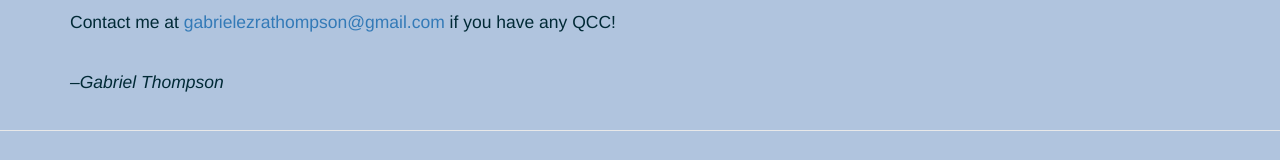
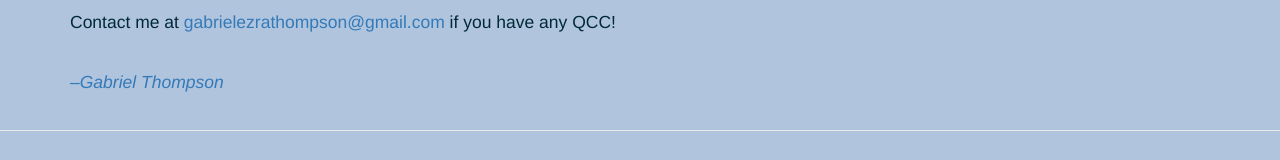
Before and after one commit to sonofthomp/stuycs-archive, a plain HTML site: page index.html in a window 1280 px wide. Shown: the part 603-763 px from the top of the page. Drawn offline with nearby package versions, Linux system fonts and the light colour scheme.

Commit message:
Linking to my website

```diff
--- a/index.html
+++ b/index.html
@@ -84,7 +84,7 @@
   </ul>
   <p> Contact me at <a class="u-email" href="mailto:gabrielezrathompson@gmail.com">gabrielezrathompson@gmail.com</a> if you have any QCC!</p>
   <br>
-  <p> <i> –Gabriel Thompson</i> </p>
+  <p> <a href="https://www.gabe.biz/"><i> –Gabriel Thompson</i></a> </p>
 
   <br>
 
```
